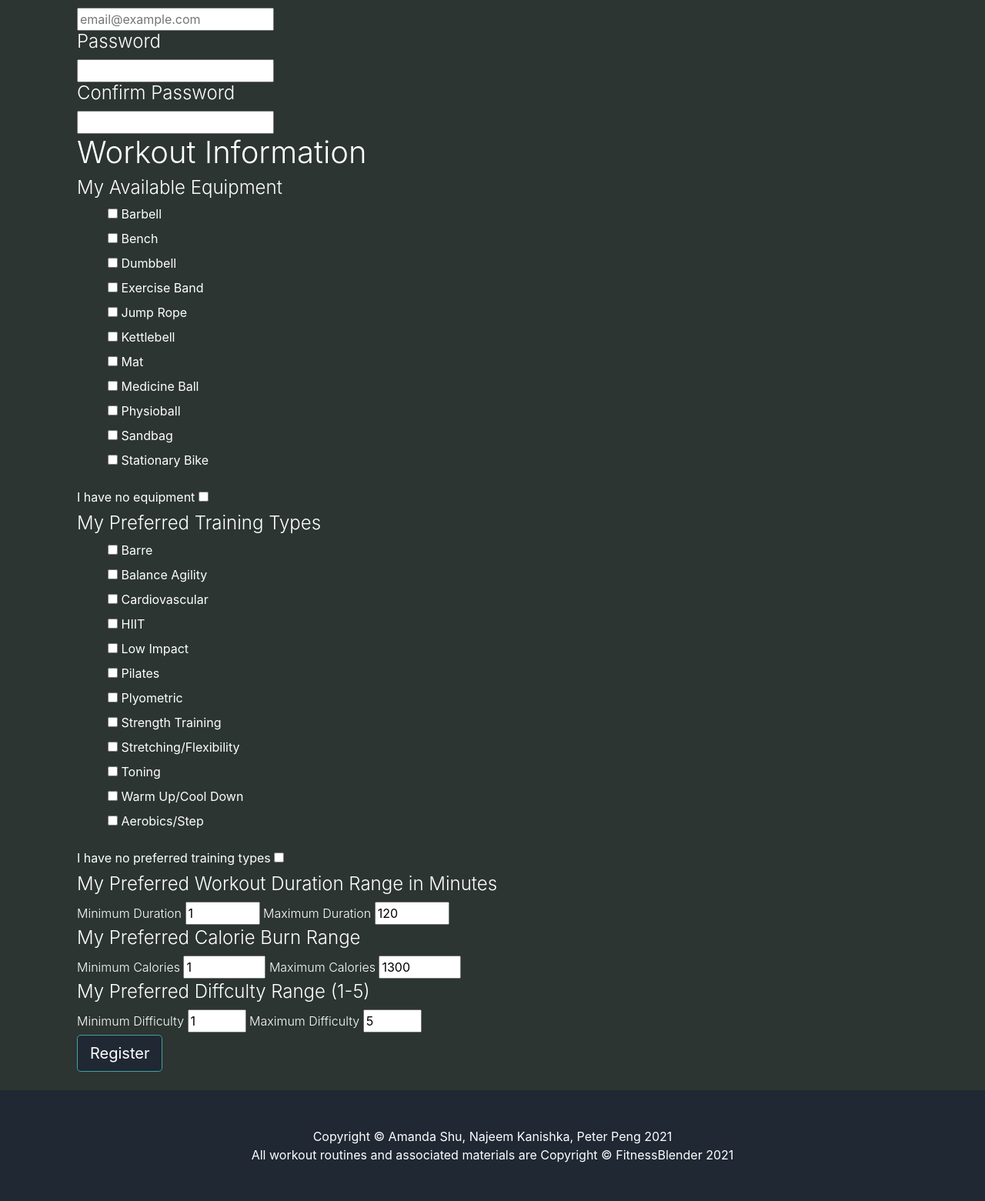
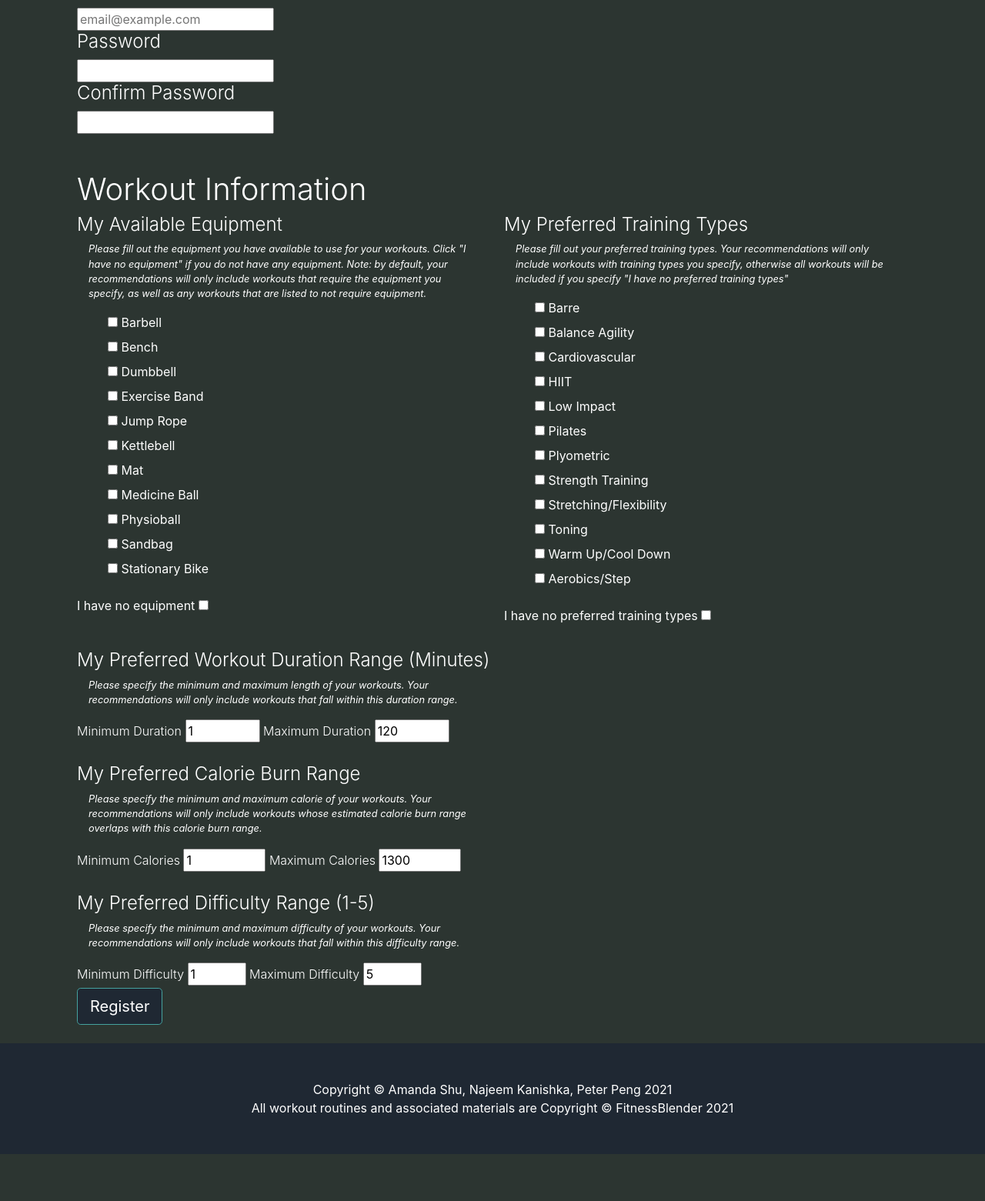
Before and after one commit to amandashu/Workout_Recommender, a Flask app: page /register in a window 1280 px wide. Shown: the part 538-2099 px from the top of the page at 77% size. After the commit the page ends 2038 px from the top, so only its background shows below. Run offline with Flask 2, Linux system fonts and the light colour scheme; parts of the project's set-up code (start-up, migrations or seed data) failed here and were passed over; some libraries are stand-ins or nearby versions.

Commit message:
add text explanations on a few pages, some visual changes to registration page, moved javascript in recommendation page to new js file

```diff
--- a/static/styles/style.css
+++ b/static/styles/style.css
@@ -5,6 +5,10 @@
  */
 body {
   padding-top: 56px;
+}
+
+.errors {
+  color: #45A29E;
 }
 
 /*
--- a/templates/login_page.html
+++ b/templates/login_page.html
@@ -7,6 +7,7 @@
     <header class="jumbotron my-4">
       <link rel="shortcut icon" href="{{ url_for('static', filename='favicon.ico') }}">
       <h1 class="display-4">Welcome (Back)!</h1>
+      <p class="lead">Asnapp recommends workout videos for you! Learn more about Asnapp <a href="{{ url_for('about_page') }}">here</a>.</p>
       <p class="lead">If you have any questions or need to reset your email or password, please do not hesitate to <a href="{{ url_for('contact_page') }}">contact us</a>.</p>
       <form method="POST" action="{{ url_for('login_page') }}">
         {{ form.hidden_tag() }}
--- a/templates/workout_info.html
+++ b/templates/workout_info.html
@@ -1,98 +1,148 @@
-
+<br><br>
 <h2 class="display-5">Workout Information</h2>
 
+<div class="row">
+  <div class="col">
+    {{ form.equipment.label(class='display-6') }}<br>
+    <div class='col'>
+      <p class="lead font-italic small">Please fill out the equipment you have available to use for your workouts.
+        Click "I have no equipment" if you do not have any equipment. Note: by default, your recommendations will
+        only include workouts that require the equipment you specify, as well as any workouts that are listed to not
+        require equipment.<p>
+    </div>
     <div id='equipment_div'>
-{{ form.equipment.label(class='display-6') }}<br>
       {{ form.equipment(size=12, style='list-style: none;') }}
       {% if form.equipment.errors %}
           {% for e in form.equipment.errors %}
-      <span>{{ e}} </span>
+            <span class='errors'>{{ e}} </span>
           {% endfor %}
       {% endif %}
     </div>
-
     <div>
     {{ form.no_equipment.label(class='display-8') }}
     {{ form.no_equipment(size=12, style='list-style: none;') }}
     {% if form.no_equipment.errors %}
         {% for e in form.no_equipment.errors %}
-      <span>{{ e}} </span>
+          <br>
+          <span class='errors'>{{ e}} </span>
         {% endfor %}
     {% endif %}
     </div>
+  </div>
 
+  <div class="col">
+    {{ form.training_type.label(class='display-6') }}<br>
+    <div class='col'>
+      <p class="lead font-italic small">Please fill out your preferred training types. Your recommendations will only
+        include workouts with training types you specify, otherwise all workouts will be included if you specify
+        "I have no preferred training types"<p>
+    </div>
     <div id='training_type_div'>
-{{ form.training_type.label(class='display-6') }}<br>
       {{ form.training_type(size=12, style='list-style: none;') }}
       {% if form.training_type.errors %}
           {% for e in form.training_type.errors %}
-      <span>{{ e}} </span>
+            <span class='errors'>{{ e}} </span>
           {% endfor %}
       {% endif %}
     </div>
-
     <div>
       {{ form.no_training_type.label(class='display-8') }}
       {{ form.no_training_type(size=12, style='list-style: none;') }}
       {% if form.no_training_type.errors %}
           {% for e in form.no_equipment.errors %}
-      <span>{{ e}} </span>
+            <br>
+            <span class='errors'>{{ e}} </span>
+          {% endfor %}
+      {% endif %}
+    </div>
+  </div>
+</div>
+
+<br>
+
+<h3 class="display-6">My Preferred Workout Duration Range (Minutes)</h3>
+<div>
+  <div class='col-6'>
+    <p class="lead font-italic small">Please specify the minimum and maximum length of your workouts.
+      Your recommendations will only include workouts that fall within this duration range.<p>
+  </div>
+  {{ form.min_duration.label(class='display-7') }}
+  {{ form.min_duration(size=5, value=1, placeholder=1) }}
+
+  {{ form.max_duration.label(class='display-7') }}
+  {{ form.max_duration(size=5, value=120, placeholder=120) }}
+
+  {% if form.max_duration.errors %}
+      {% for e in form.max_duration.errors %}
+        <br>
+        <span class='errors'>{{ e}} </span>
+      {% endfor %}
+  {% endif %}
+
+  {% if form.min_duration.errors %}
+      {% for e in form.min_duration.errors %}
+        <br>
+        <span class='errors'>{{ e}} </span>
       {% endfor %}
   {% endif %}
 </div>
 
-<h3 class="display-6">My Preferred Workout Duration Range in Minutes</h3>
+<br>
+
+<h3 class="display-6">My Preferred Calorie Burn Range</h3>
 <div>
-{{ form.min_duration.label(class='display-7') }}
-{{ form.min_duration(size=5, value=1, placeholder=1) }}
-{% if form.min_duration.errors %}
-    {% for e in form.min_duration.errors %}
-      <span>{{ e}} </span>
+  <div class='col-6'>
+    <p class="lead font-italic small">Please specify the minimum and maximum calorie of your workouts.
+      Your recommendations will only include workouts whose estimated calorie burn range overlaps with this
+      calorie burn range.<p>
+  </div>
+  {{ form.min_calories.label(class='display-7') }}
+  {{ form.min_calories(size=5, value=1, placeholder=1) }}
+
+  {{ form.max_calories.label(class='display-7') }}
+  {{ form.max_calories(size=5, value=1300, placeholder=1300) }}
+
+  {% if form.min_calories.errors %}
+      {% for e in form.min_calories.errors %}
+        <br>
+        <span class='errors'>{{ e}} </span>
       {% endfor %}
   {% endif %}
 
-{{ form.max_duration.label(class='display-7') }}
-{{ form.max_duration(size=5, value=120, placeholder=120) }}
-{% if form.max_duration.errors %}
-    {% for e in form.max_duration.errors %}
-      <span>{{ e}} </span>
-    {% endfor %}
-{% endif %}
-</div>
-<h3 class="display-6">My Preferred Calorie Burn Range</h3>
-<div>
-{{ form.min_calories.label(class='display-7') }}
-{{ form.min_calories(size=5, value=1, placeholder=1) }}
-{% if form.min_calories.errors %}
-    {% for e in form.min_calories.errors %}
-      <span>{{ e}} </span>
-    {% endfor %}
-{% endif %}
-
-{{ form.max_calories.label(class='display-7') }}
-{{ form.max_calories(size=5, value=1300, placeholder=1300) }}
   {% if form.max_calories.errors %}
       {% for e in form.max_calories.errors %}
-      <span>{{ e}} </span>
+        <br>
+        <span class='errors'>{{ e}} </span>
       {% endfor %}
   {% endif %}
 </div>
 
-<h3 class="display-6">My Preferred Diffculty Range (1-5)</h3>
+
+<br>
+
+<h3 class="display-6">My Preferred Difficulty Range (1-5)</h3>
 <div>
+  <div class='col-6'>
+    <p class="lead font-italic small">Please specify the minimum and maximum difficulty of your workouts.
+      Your recommendations will only include workouts that fall within this difficulty range.<p>
+  </div>
   {{ form.min_difficulty.label(class='display-7') }}
   {{ form.min_difficulty(size=5, value=1, placeholder=1) }}
-{% if form.min_difficulty.errors %}
-    {% for e in form.min_difficulty.errors %}
-      <span>{{ e}} </span>
+
+  {{ form.max_difficulty.label(class='display-7') }}
+  {{ form.max_difficulty(size=5, value=5, placeholder=5) }}
+
+  {% if form.max_difficulty.errors %}
+      {% for e in form.max_difficulty.errors %}
+        <br>
+        <span class='errors'>{{ e}} </span>
       {% endfor %}
   {% endif %}
 
-{{ form.max_difficulty.label(class='display-7') }}
-{{ form.max_difficulty(size=5, value=5, placeholder=5) }}
-{% if form.max_difficulty.errors %}
-    {% for e in form.max_difficulty.errors %}
-      <span>{{ e}} </span>
+  {% if form.min_difficulty.errors %}
+      {% for e in form.min_difficulty.errors %}
+        <br>
+        <span class='errors'>{{ e}} </span>
       {% endfor %}
   {% endif %}
 </div>
```
Also changed, not shown: static/js/rec.js (added, +31 -0 lines), templates/recommendation_page.html (+9 -35 lines), workout_db.sql (+4 -3 lines), README.md, 3 other files. Lines whose indentation alone changed are shown as unchanged.
